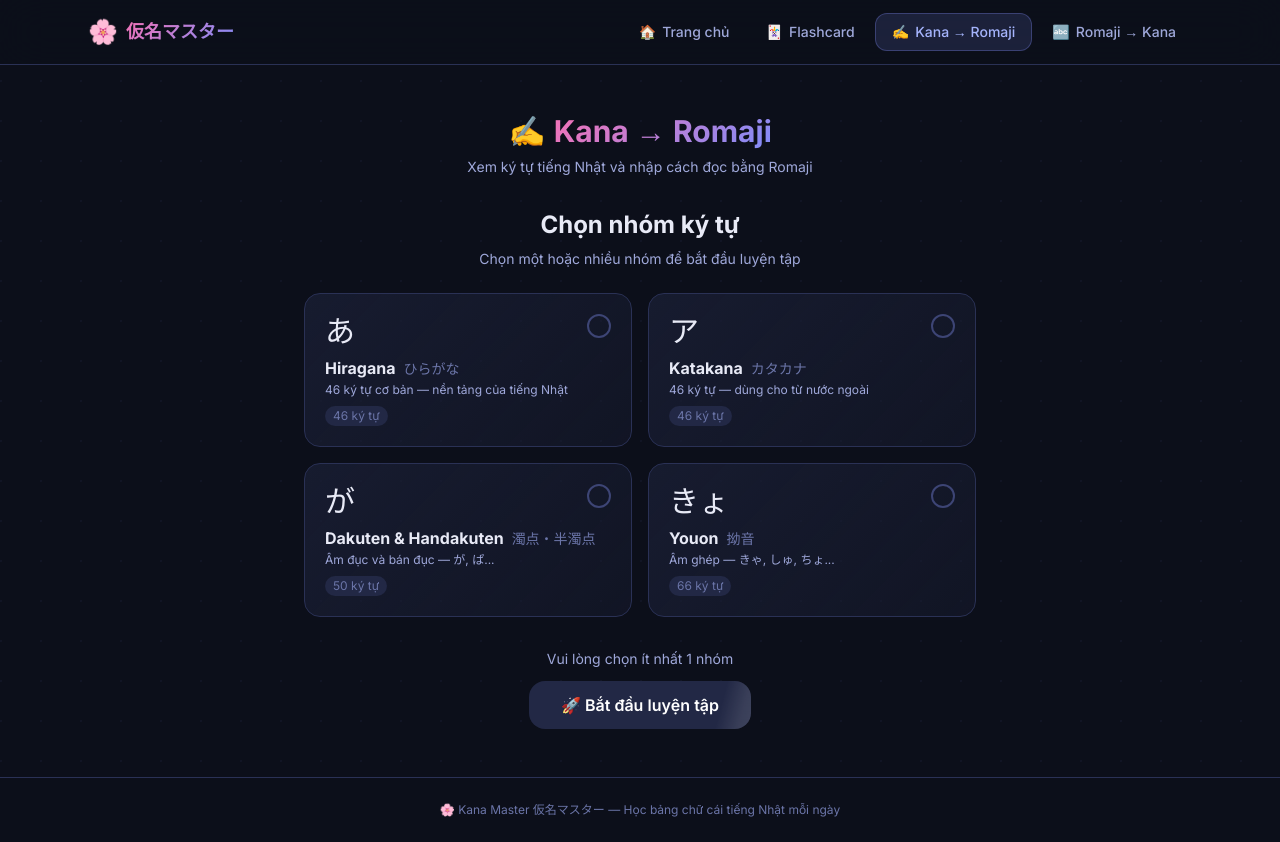
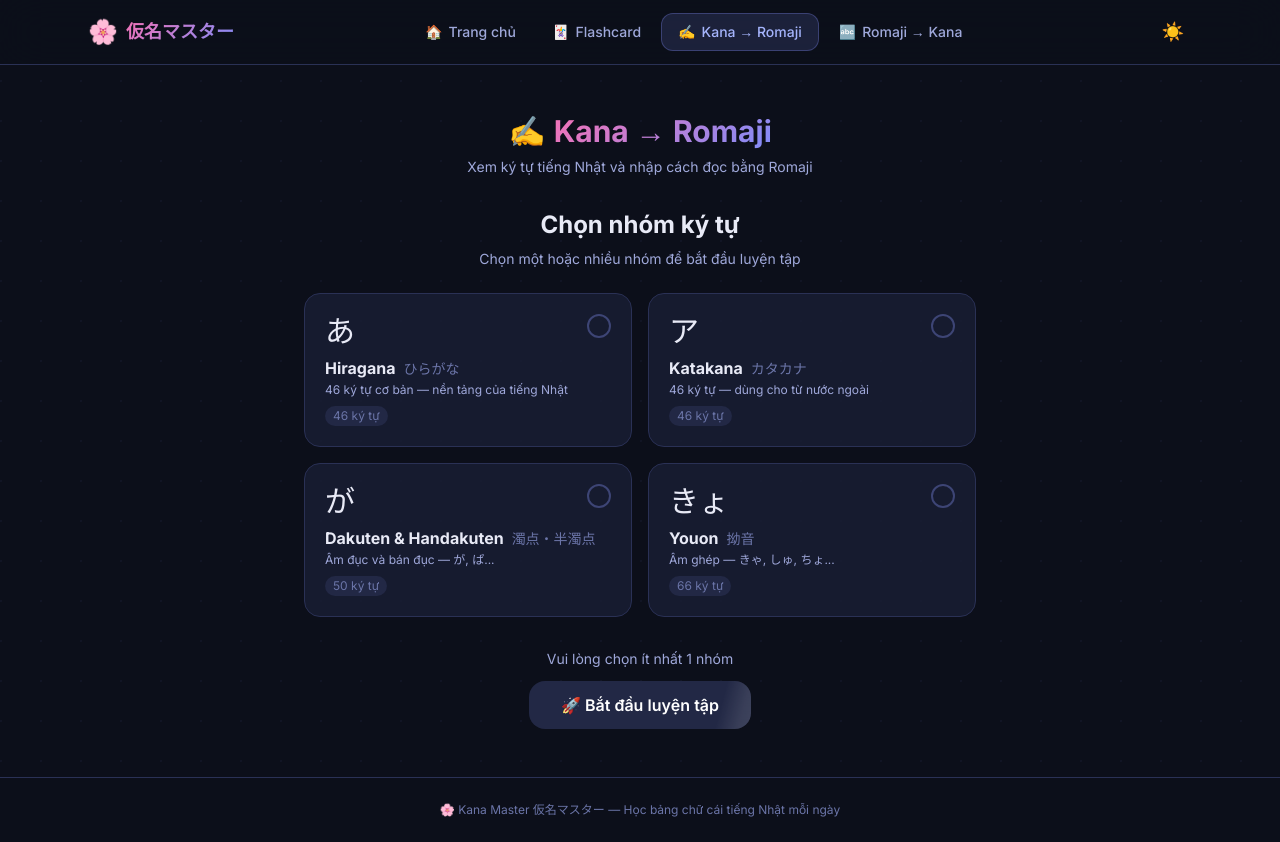
Before and after one commit to nguyencongtrung2001/Learn-Japan, a Next.js app: page /kana-to-romaji in a window 1280 px wide. Built offline with nearby package versions, Linux system fonts and the light colour scheme.

Commit message:
tính năng sáng đen

```diff
--- a/app/globals.css
+++ b/app/globals.css
@@ -1,7 +1,7 @@
 @import "tailwindcss";
 
 /* ============================================================
-   THEME — Japanese-inspired dark mode palette
+   THEME — Japanese-inspired DARK palette (default)
    ============================================================ */
 :root {
   --background: #0c0f1a;
@@ -31,6 +31,49 @@
 
   --gold: #fbbf24;
   --gold-glow: rgba(251, 191, 36, 0.2);
+
+  --grid-dot: rgba(129, 140, 248, 0.05);
+  --glass-bg: rgba(26, 31, 53, 0.8);
+  --glass-bg-hover: rgba(34, 40, 69, 0.9);
+  --canvas-bg: rgba(12, 15, 26, 0.85);
+}
+
+/* ============================================================
+   THEME — Japanese-inspired LIGHT palette
+   ============================================================ */
+[data-theme="light"] {
+  --background: #f8f6f3;
+  --background-secondary: #f0ede8;
+  --surface: #ffffff;
+  --surface-hover: #f3f0ec;
+  --border: #ddd6cb;
+  --border-light: #c7bfb3;
+
+  --foreground: #1e1b16;
+  --foreground-muted: #5c564d;
+  --foreground-dim: #8a8278;
+
+  --sakura: #db2777;
+  --sakura-light: #ec4899;
+  --sakura-glow: rgba(219, 39, 119, 0.15);
+
+  --indigo: #6366f1;
+  --indigo-light: #4f46e5;
+  --indigo-glow: rgba(99, 102, 241, 0.15);
+
+  --emerald: #059669;
+  --emerald-glow: rgba(5, 150, 105, 0.12);
+
+  --rose: #e11d48;
+  --rose-glow: rgba(225, 29, 72, 0.12);
+
+  --gold: #d97706;
+  --gold-glow: rgba(217, 119, 6, 0.12);
+
+  --grid-dot: rgba(99, 102, 241, 0.06);
+  --glass-bg: rgba(255, 255, 255, 0.75);
+  --glass-bg-hover: rgba(255, 255, 255, 0.9);
+  --canvas-bg: rgba(255, 255, 255, 0.9);
 }
 
 @theme inline {
@@ -76,6 +119,7 @@
 
 html {
   scroll-behavior: smooth;
+  transition: background 0.3s ease, color 0.3s ease;
 }
 
 body {
@@ -83,6 +127,7 @@ body {
   color: var(--foreground);
   font-family: var(--font-sans, "Inter", system-ui, sans-serif);
   min-height: 100vh;
+  transition: background 0.3s ease, color 0.3s ease;
 }
 
 /* Background pattern — subtle grid */
@@ -93,7 +138,7 @@ body::before {
   z-index: -1;
   background-image: radial-gradient(
     circle at 1px 1px,
-    rgba(129, 140, 248, 0.05) 1px,
+    var(--grid-dot) 1px,
     transparent 0
   );
   background-size: 40px 40px;
@@ -226,11 +271,7 @@ body::before {
 
 /* Glass card effect */
 .glass-card {
-  background: linear-gradient(
-    135deg,
-    rgba(26, 31, 53, 0.8) 0%,
-    rgba(26, 31, 53, 0.4) 100%
-  );
+  background: var(--glass-bg);
   backdrop-filter: blur(12px);
   -webkit-backdrop-filter: blur(12px);
   border: 1px solid var(--border);
@@ -240,13 +281,9 @@ body::before {
 
 .glass-card:hover {
   border-color: var(--border-light);
-  background: linear-gradient(
-    135deg,
-    rgba(34, 40, 69, 0.9) 0%,
-    rgba(34, 40, 69, 0.5) 100%
-  );
+  background: var(--glass-bg-hover);
   transform: translateY(-2px);
-  box-shadow: 0 8px 32px rgba(0, 0, 0, 0.3);
+  box-shadow: 0 8px 32px rgba(0, 0, 0, 0.15);
 }
 
 /* Flashcard 3D flip */
@@ -376,7 +413,7 @@ body::before {
   height: 280px;
   border-radius: 16px;
   border: 2px solid var(--border);
-  background: rgba(12, 15, 26, 0.85);
+  background: var(--canvas-bg);
   overflow: hidden;
   transition: border-color 0.3s ease, box-shadow 0.3s ease;
 }
@@ -555,11 +592,7 @@ body::before {
   gap: 8px;
   padding: 8px 12px;
   border-radius: 12px;
-  background: linear-gradient(
-    135deg,
-    rgba(26, 31, 53, 0.9) 0%,
-    rgba(26, 31, 53, 0.5) 100%
-  );
+  background: var(--glass-bg);
   border: 1px solid var(--border);
   backdrop-filter: blur(8px);
   -webkit-backdrop-filter: blur(8px);
--- a/app/layout.tsx
+++ b/app/layout.tsx
@@ -1,6 +1,7 @@
 import type { Metadata } from "next";
 import { Inter, Noto_Sans_JP } from "next/font/google";
 import Header from "@/components/header";
+import { ThemeProvider } from "@/components/theme-provider";
 import "./globals.css";
 
 const inter = Inter({
@@ -35,8 +36,25 @@ export default function RootLayout({ children }: LayoutProps<"/">) {
     <html
       lang="vi"
       className={`${inter.variable} ${notoSansJP.variable} h-full antialiased`}
+      suppressHydrationWarning
     >
+      <head>
+        <script
+          dangerouslySetInnerHTML={{
+            __html: `
+              try {
+                if (localStorage.getItem('theme') === 'light' || (!localStorage.getItem('theme') && window.matchMedia('(prefers-color-scheme: light)').matches)) {
+                  document.documentElement.setAttribute('data-theme', 'light')
+                } else {
+                  document.documentElement.removeAttribute('data-theme')
+                }
+              } catch (_) {}
+            `,
+          }}
+        />
+      </head>
       <body className="min-h-full flex flex-col">
+        <ThemeProvider>
           <Header />
           <main className="flex-1">{children}</main>
           <footer className="border-t border-border py-6 mt-auto">
@@ -47,6 +65,7 @@ export default function RootLayout({ children }: LayoutProps<"/">) {
               </p>
             </div>
           </footer>
+        </ThemeProvider>
       </body>
     </html>
   );
--- a/components/header.tsx
+++ b/components/header.tsx
@@ -1,8 +1,9 @@
 "use client";
 
-import { useState } from "react";
+import { useState, useEffect } from "react";
 import Link from "next/link";
 import { usePathname } from "next/navigation";
+import { useTheme } from "./theme-provider";
 
 const navLinks = [
   { href: "/", label: "Trang chủ", icon: "🏠" },
@@ -13,7 +14,13 @@ const navLinks = [
 
 export default function Header() {
   const [isMenuOpen, setIsMenuOpen] = useState(false);
+  const [mounted, setMounted] = useState(false);
   const pathname = usePathname();
+  const { theme, toggleTheme } = useTheme();
+
+  useEffect(() => {
+    setMounted(true);
+  }, []);
 
   return (
     <header className="sticky top-0 z-50 border-b border-border backdrop-blur-xl bg-background/80">
@@ -60,6 +67,16 @@ export default function Header() {
             })}
           </nav>
 
+          {/* Actions: Theme Toggle & Mobile Menu */}
+          <div className="flex items-center gap-2">
+            <button
+              onClick={toggleTheme}
+              className="p-2 rounded-xl text-lg hover:bg-surface-hover transition-colors text-foreground-muted hover:text-foreground"
+              aria-label="Toggle theme"
+            >
+              {mounted ? (theme === "dark" ? "🌙" : "☀️") : "⚪"}
+            </button>
+
             {/* Mobile hamburger */}
             <button
               onClick={() => setIsMenuOpen(!isMenuOpen)}
@@ -83,6 +100,7 @@ export default function Header() {
                 }`}
               />
             </button>
+          </div>
         </div>
       </div>
 
--- /dev/null
+++ b/components/theme-provider.tsx
@@ -0,0 +1,52 @@
+"use client";
+
+import { createContext, useContext, useEffect, useState } from "react";
+
+type Theme = "dark" | "light";
+
+interface ThemeContextType {
+  theme: Theme;
+  toggleTheme: () => void;
+}
+
+const ThemeContext = createContext<ThemeContextType | undefined>(undefined);
+
+export function ThemeProvider({ children }: { children: React.ReactNode }) {
+  const [theme, setTheme] = useState<Theme>("dark");
+
+  useEffect(() => {
+    // Synchronize with the script in layout.tsx
+    const savedTheme = localStorage.getItem("theme") as Theme | null;
+    const isLight =
+      savedTheme === "light" ||
+      (!savedTheme && window.matchMedia("(prefers-color-scheme: light)").matches);
+
+    setTheme(isLight ? "light" : "dark");
+  }, []);
+
+  const toggleTheme = () => {
+    const newTheme = theme === "dark" ? "light" : "dark";
+    setTheme(newTheme);
+    localStorage.setItem("theme", newTheme);
+
+    if (newTheme === "light") {
+      document.documentElement.setAttribute("data-theme", "light");
+    } else {
+      document.documentElement.removeAttribute("data-theme");
+    }
+  };
+
+  return (
+    <ThemeContext.Provider value={{ theme, toggleTheme }}>
+      {children}
+    </ThemeContext.Provider>
+  );
+}
+
+export function useTheme() {
+  const context = useContext(ThemeContext);
+  if (context === undefined) {
+    throw new Error("useTheme must be used within a ThemeProvider");
+  }
+  return context;
+}
```
Lines whose indentation alone changed are shown as unchanged.
